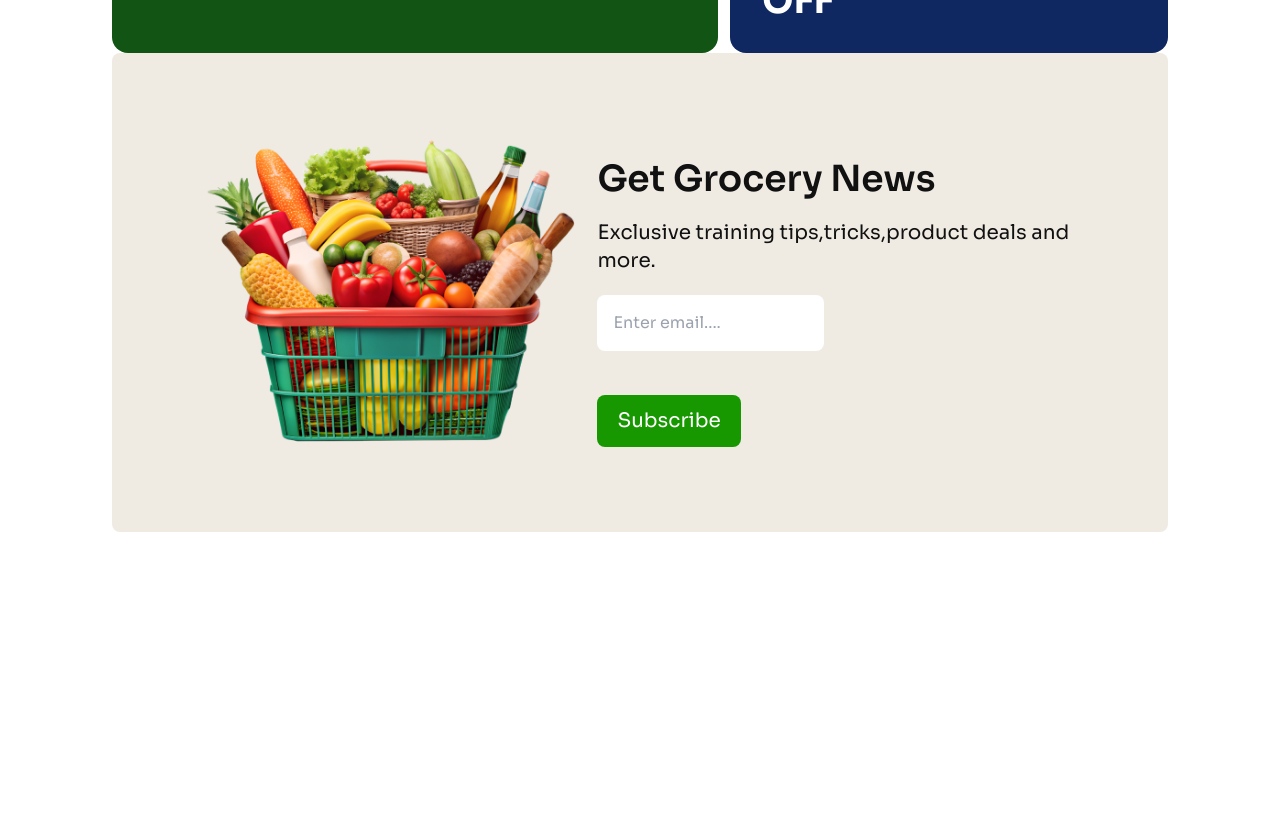
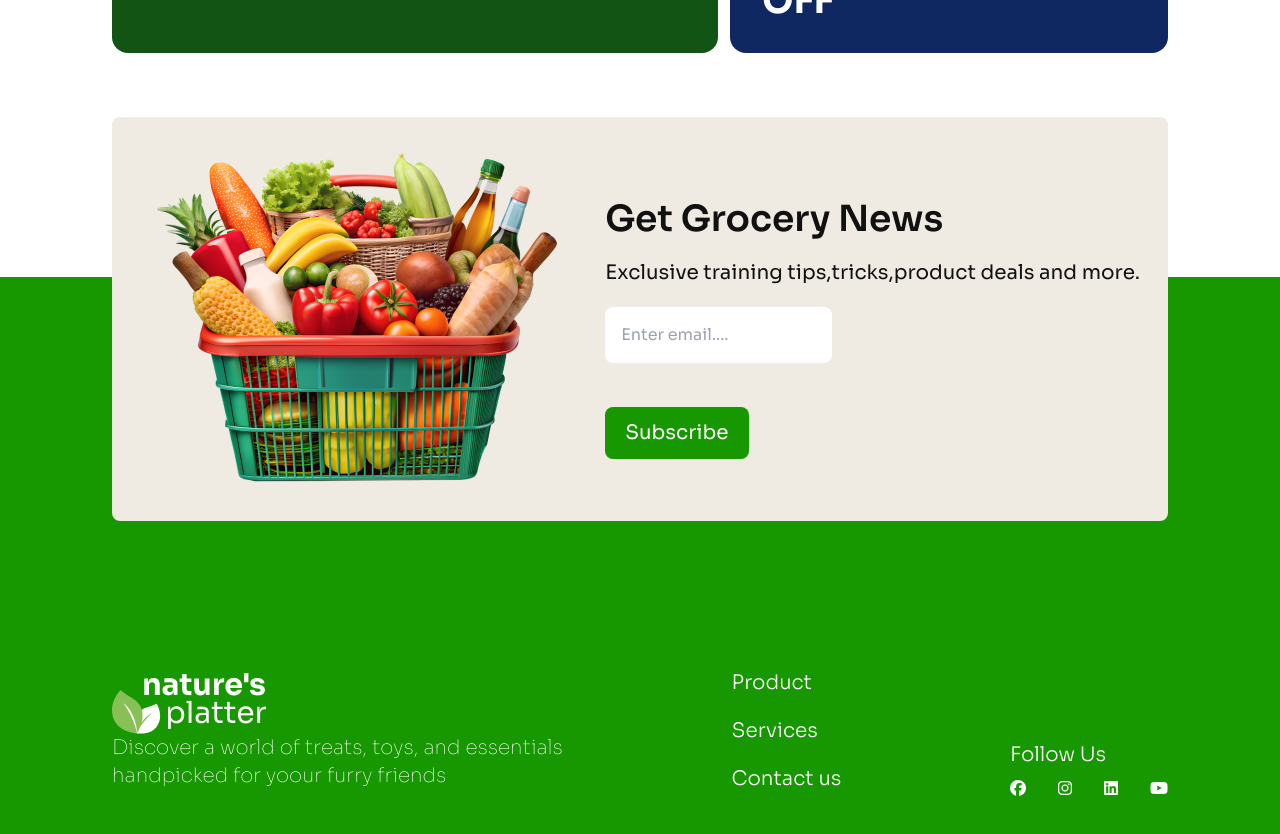
Before and after one commit to JerinOnTheXplore/fresh-harvest, a plain HTML site: page index.html in a window 1280 px wide. Shown: the part 3587-4421 px from the top of the page. Before the commit the page ends 4119 px from the top, so only its background shows below. Drawn offline with nearby package versions, Linux system fonts and the light colour scheme.

Commit message:
added footer and positioned half of the news section on the footer and made them responsive

```diff
--- a/index.html
+++ b/index.html
@@ -195,7 +195,7 @@
         </div>
       </section>
       <!-- Arivals and offers section -->
-       <section class="lg:px-28 md:px-24 max-sm:px-14 mt-28">
+       <section class="lg:px-28 md:px-24 max-sm:px-14 mt-28 mb-56">
        <h2 class="font-semibold text-4xl text-[#179800] mt-14">Arrival & Offers</h2>
        <!-- offers container -->
         <div class="lg:flex md:flex justify-between gap-3 max-sm:gap-y-5">
@@ -224,16 +224,16 @@
         </div>
        </section>
       <!-- grocery news section -->
-         <section class="lg:px-28 md:px-24 max-sm:px-14 ">
+         <section class="lg:px-28 md:px-24 max-sm:px-14 absolute  -mt-40 left-0 right-0 z-20">
             <!-- image and news content -->
-             <div class="bg-[#EFEBE3] md:flex lg:flex md:justify-between lg:justify-between md:items-center lg:items-center rounded-lg md:p-20 max-sm:p-14">
+             <div class="bg-[#EFEBE3] md:flex lg:flex md:justify-between lg:justify-between md:items-center lg:items-center rounded-lg md:p-7 max-sm:p-7">
               <!-- image content -->
                <div>
-                <img src="c2-assets/vegetable-busket.png" alt="">
+                <img class="max-sm:w-1/2 max-sm:mx-auto " src="c2-assets/vegetable-busket.png" alt="">
                </div>
                <!-- news content -->
                <div>
-                <h2 class="font-semibold text-4xl md:text-[#111111] max-sm:text-[#179800] mt-5">Get Grocery News</h2>
+                <h2 class="font-semibold text-4xl md:text-[#111111] max-sm:text-[#179800] mt-5 max-sm:text-center">Get Grocery News</h2>
                 <p class="font-normal text-xl text-[#111111] mt-5 max-sm:text-center">Exclusive training tips,tricks,product deals and more.</p>
                 <div class="max-sm:text-center"><input class="mt-5 p-4 rounded-lg" type="email" name="" id="" placeholder="Enter email...."></div><br>
                 <div class="max-sm:text-center"><button class="bg-[#179800] rounded-lg text-[#FFFFFF] text-xl font-normal md:px-5 md:py-3 max-sm:px-3 max-sm:py-1 mt-5">Subscribe</button></div>
@@ -241,8 +241,30 @@
              </div>
          </section>
     </main>
-    <footer>
-
+    <footer class="bg-[#179800] md:h-screen max-sm:h-screen relative z-10 md:pt-96 max-sm:pt-96 lg:px-28 md:px-24 max-sm:px-14">
+        <!-- footer content -->
+         <div class="md:flex md:items-center justify-between">
+           <!-- footer logo + description -->
+           <div class="max-sm:mt-16">
+             <div><img src="c2-assets/logo-footer.png" alt=""></div>
+             <p class="font-thin text-xl text-[#FFFFFF] gap-y-4">Discover a world of treats, toys, and essentials <br> handpicked for yoour furry friends</p>
+           </div>
+           <div class="">
+              <p class="font-light text-xl text-[#FFFFFF] max-sm:mt-20">Product</p>
+              <p class="font-light text-xl text-[#FFFFFF] md:mt-5 max-sm:mt-16">Services</p>
+              <p class="font-light text-xl text-[#FFFFFF] md:mt-5 max-md:mt-16">Contact us</p>
+           </div>
+           <!-- social icons -->
+           <div class="md:mt-20 max-sm:mt-64">
+              <p class="font-light text-xl text-[#FFFFFF] max-sm:mt-12">Follow Us</p>
+              <div class="flex md:justify-between md:gap-8 max-sm:gap-8 items-center md:mt-2 max-sm:mt-2">
+                  <div><i class="fa-brands fa-facebook text-[#FFFFFF]"></i></div>
+                  <div><i class="fa-brands fa-instagram text-[#FFFFFF]"></i></div>
+                  <div><i class="fa-brands fa-linkedin text-[#FFFFFF]"></i></div>
+                  <div><i class="fa-brands fa-youtube text-[#FFFFFF]"></i></div>
+              </div>
+           </div>
+         </div>
     </footer>
 </body>
 </html>
```
